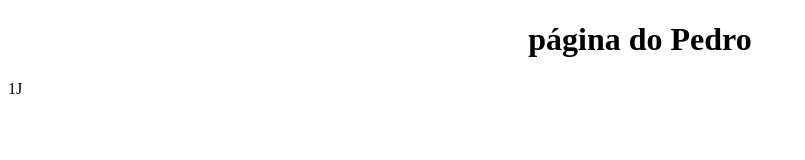
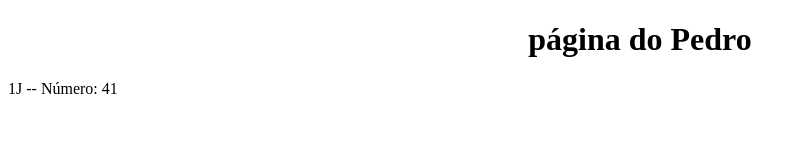
Before and after one commit to suassuas20/primeiroJ_2t, a plain HTML site: page index.html in a window 1280 px wide. Shown: the whole page, without its empty margins (0-805 px from the left). Drawn offline with Linux system fonts and the light colour scheme.

Commit message:
Aula 27-07

```diff
--- a/index.html
+++ b/index.html
@@ -7,7 +7,7 @@
   </head>
   <body>
     <h1>página do Pedro</h1>
-    <p>1J</p>
+    <p>1J -- Número: 41</p>
 
   </body>
 </html>
```
